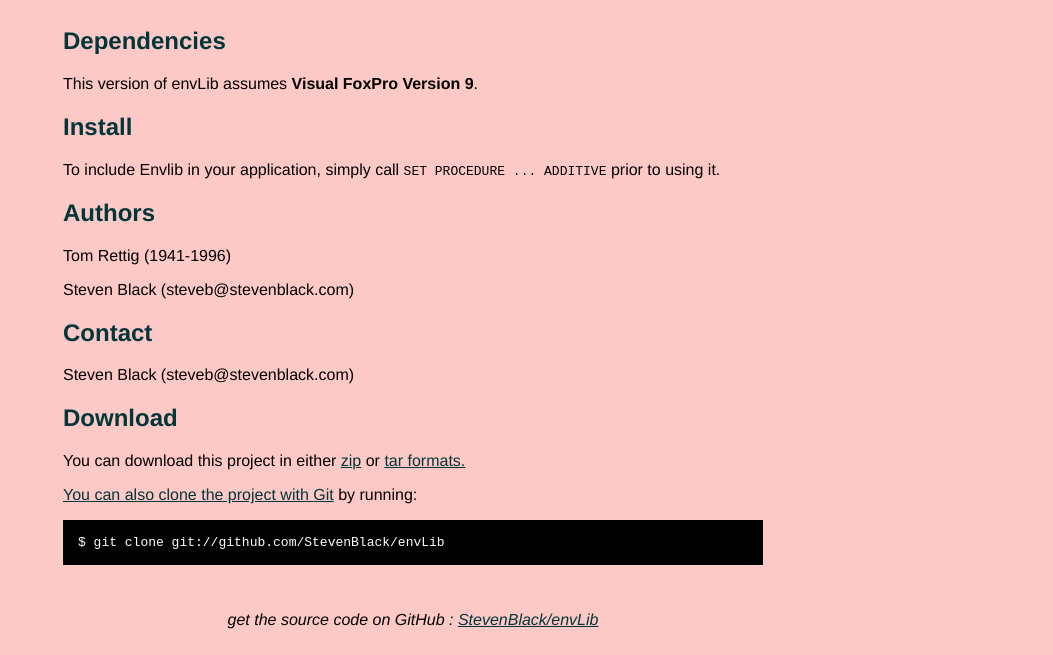
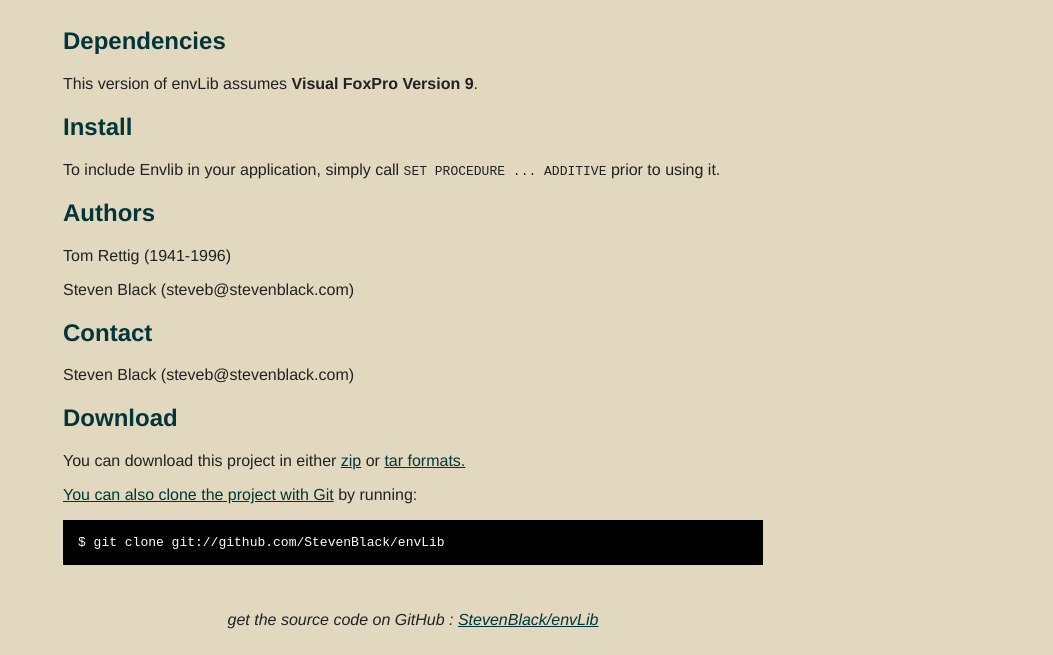
Before and after one commit to StevenBlack/envLib, a plain HTML site: page index.html in a window 1280 px wide. Shown: the part 336-991 px from the top of the page, without its empty margins (227-1280 px from the left). Drawn offline with Linux system fonts and the light colour scheme.

Commit message:
Update index.html

```diff
--- a/index.html
+++ b/index.html
@@ -8,9 +8,9 @@
   <style type="text/css">
     body {
       margin-top: 1.0em;
-      background-color: #FCC9C6;
+      background-color: #E2D8BF;
       font-family: Helvetica, Arial, FreeSans, san-serif;
-      color: #000000;
+      color: #222;
     }
     #container {
       margin: 0 auto;
@@ -38,7 +38,7 @@
 	<a href="https://github.com/StevenBlack/envLib/tarball/master"><img border="0" width="90" src="https://github.com/images/modules/download/tar.png"></a>
 </div>
 
-<h1><a href="https://github.com/StevenBlack/envLib">envLib</a><span class="small">by <a href="https://github.com/StevenBlack">StevenBlack</a></span></h1>
+<h1><a href="https://github.com/StevenBlack/envLib">envLib</a> <span class="small">by <a href="https://github.com/StevenBlack">StevenBlack</a></span></h1>
 
 <div class="description">
 	<p>Tom Rettig's Envlib library for Visual FoxPro, first released in 1995, is here modernized and carried-forward.</p>
```
